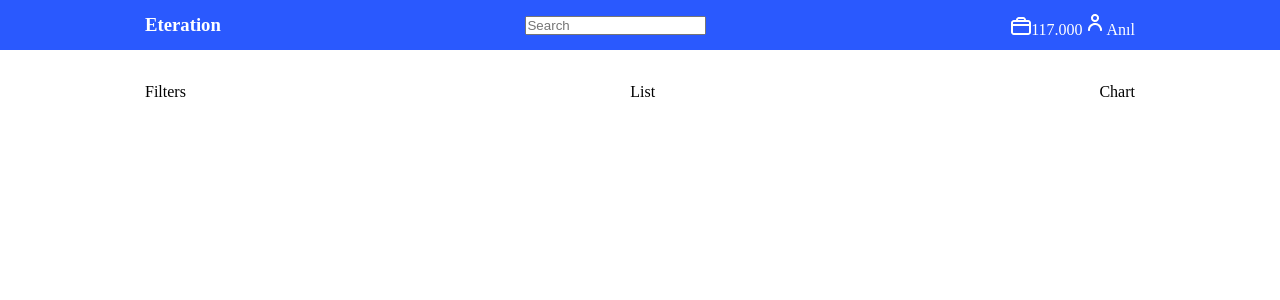
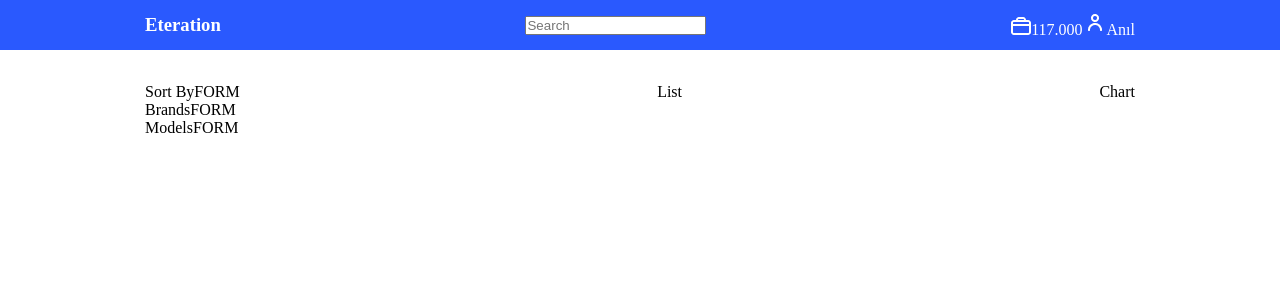
Before and after one commit to karlidaganil/Eteration-Case, a React (Vite) app: page / in a window 1280 px wide. Shown: the top 300 px of the page. Built offline with nearby package versions, Linux system fonts and the light colour scheme.

Commit message:
Refactor Filters component to include SortBy, Brands, and Model components

```diff
--- a/src/pages/Home/components/Filters/Filters.jsx
+++ b/src/pages/Home/components/Filters/Filters.jsx
@@ -1,5 +1,15 @@
+import Brands from "./components/Brands/Brands";
+import Model from "./components/Model/Model";
+import SortBy from "./components/SortBy/SortBy";
+
 const Filters = () => {
-  return <div>Filters</div>;
+  return (
+    <div>
+      <SortBy />
+      <Brands />
+      <Model />
+    </div>
+  );
 };
 
 export default Filters;
--- /dev/null
+++ b/src/pages/Home/components/Filters/components/Box.jsx
@@ -0,0 +1,10 @@
+const Box = ({ title, children }) => {
+  return (
+    <div>
+      <span>{title}</span>
+      {children}
+    </div>
+  );
+};
+
+export default Box;
--- /dev/null
+++ b/src/pages/Home/components/Filters/components/Brands/Brands.jsx
@@ -0,0 +1,7 @@
+import Box from "../Box";
+
+const Brands = () => {
+  return <Box title="Brands">FORM</Box>;
+};
+
+export default Brands;
--- /dev/null
+++ b/src/pages/Home/components/Filters/components/Model/Model.jsx
@@ -0,0 +1,7 @@
+import Box from "../Box";
+
+const Models = () => {
+  return <Box title="Models">FORM</Box>;
+};
+
+export default Models;
--- /dev/null
+++ b/src/pages/Home/components/Filters/components/SortBy/SortBy.jsx
@@ -0,0 +1,7 @@
+import Box from "../Box";
+
+const SortBy = () => {
+  return <Box title="Sort By">FORM</Box>;
+};
+
+export default SortBy;
```
